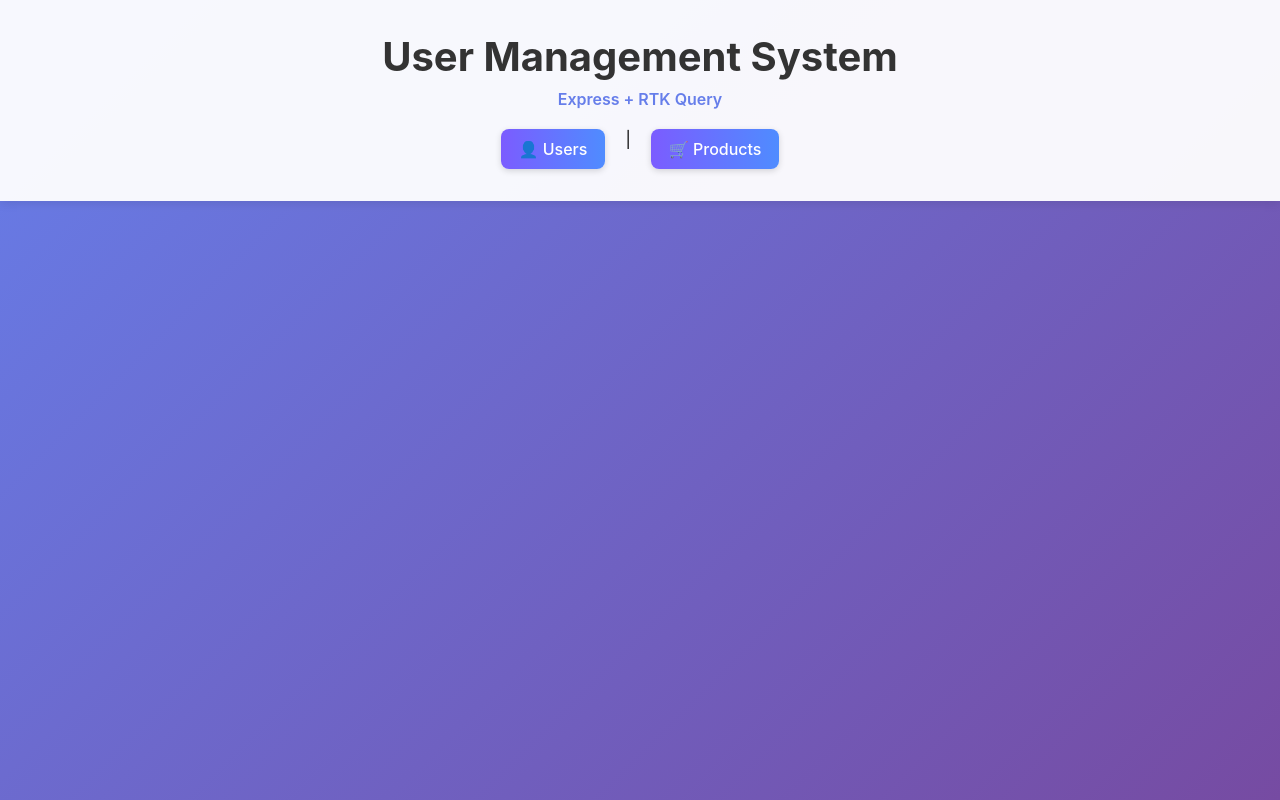
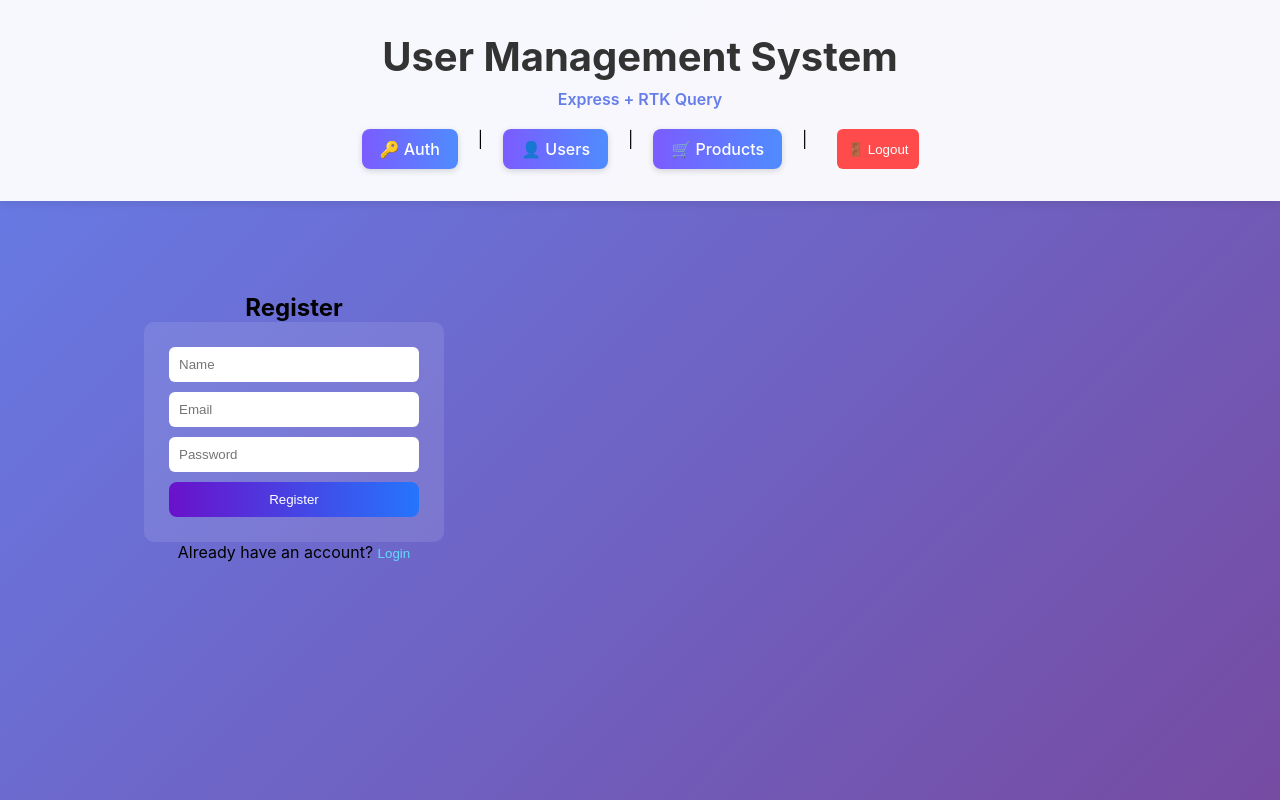
Before and after one commit to AliakseiKrasko/fullstack_project, a React app in the folder frontend/: page /auth in a window 1280 px wide. Built offline with nearby package versions, Linux system fonts and the light colour scheme; the HTML template or start-up script is replaced by a standard one.

Commit message:
added auth and routing

```diff
--- a/frontend/src/App.css
+++ b/frontend/src/App.css
@@ -576,3 +576,62 @@ nav {
 .product-form button:hover {
   opacity: 0.9;
 }
+
+.auth-page {
+  display: flex;
+  flex-direction: column;
+  align-items: center;
+  margin-top: 60px;
+}
+
+.auth-form {
+  display: flex;
+  flex-direction: column;
+  gap: 10px;
+  background: rgba(255, 255, 255, 0.1);
+  padding: 25px;
+  border-radius: 10px;
+  width: 300px;
+  color: #fff;
+}
+
+.auth-form input {
+  padding: 10px;
+  border-radius: 6px;
+  border: none;
+  outline: none;
+}
+
+.auth-form button {
+  background: linear-gradient(90deg, #6a11cb, #2575fc);
+  color: white;
+  border: none;
+  padding: 10px;
+  border-radius: 8px;
+  cursor: pointer;
+}
+
+.auth-form button:hover {
+  opacity: 0.9;
+}
+
+.toggle-btn {
+  background: none;
+  border: none;
+  color: #61dafb;
+  cursor: pointer;
+}
+
+.logout-btn {
+  background: #ff4b4b;
+  border: none;
+  color: white;
+  padding: 5px 10px;
+  border-radius: 6px;
+  cursor: pointer;
+  margin-left: 10px;
+}
+
+.logout-btn:hover {
+  opacity: 0.8;
+}
--- a/frontend/src/App.tsx
+++ b/frontend/src/App.tsx
@@ -1,10 +1,27 @@
-import { Routes, Route, Link } from 'react-router-dom'
+import { Routes, Route, Link, Navigate } from 'react-router-dom'
 import { UserForm } from './components/UserForm'
 import { UserList } from './components/UserList'
+import { ProductsPage } from './pages/ProductsPage'
+import { AuthPage } from './pages/AuthPage'
 import './App.css'
-import {ProductsPage} from './pages/ProductsPage.tsx';
+
+/* 🔐 Компонент защиты маршрутов */
+const ProtectedRoute = ({ children }: { children: JSX.Element }) => {
+    const token = localStorage.getItem('token')
+    if (!token) {
+        alert('🔒 Please log in first')
+        return <Navigate to="/auth" replace />
+    }
+    return children
+}
 
 function App() {
+    const handleLogout = () => {
+        localStorage.removeItem('token')
+        alert('👋 Logged out successfully')
+        window.location.href = '/auth'
+    }
+
     return (
         <div className="app">
             <header className="app-header">
@@ -13,24 +30,42 @@ function App() {
 
                 {/* Навигация */}
                 <nav>
-                    <Link to="/users" className="link">👤 Users</Link>
-                    {' | '}
-                    <Link to="/products" className="link">🛒 Products</Link>
+                    <Link to="/auth" className="link">🔑 Auth</Link>{' | '}
+                    <Link to="/users" className="link">👤 Users</Link>{' | '}
+                    <Link to="/products" className="link">🛒 Products</Link>{' | '}
+                    <button onClick={handleLogout} className="logout-btn">
+                        🚪 Logout
+                    </button>
                 </nav>
             </header>
 
             <main className="app-main">
                 <Routes>
+                    {/* Страница авторизации */}
+                    <Route path="/auth" element={<AuthPage />} />
+
+                    {/* Защищённые маршруты */}
                     <Route
                         path="/users"
                         element={
-                            <>
-                                <UserForm />    {/* 👈 Форма создания пользователя */}
-                                <UserList />    {/* 👈 Список пользователей */}
-                            </>
+                            <ProtectedRoute>
+                                <>
+                                    <UserForm />
+                                    <UserList />
+                                </>
+                            </ProtectedRoute>
                         }
                     />
-                    <Route path="/products" element={<ProductsPage userId={1} />} /> {/* пример для user_id */}
+                    <Route
+                        path="/products"
+                        element={
+                            <ProtectedRoute>
+                                <ProductsPage userId={1} />
+                            </ProtectedRoute>
+                        }
+                    />
+
+                    {/* Главная */}
                     <Route path="/" element={<p>Welcome! Choose a section 👆</p>} />
                 </Routes>
             </main>
--- /dev/null
+++ b/frontend/src/pages/AuthPage.tsx
@@ -0,0 +1,85 @@
+import { useState } from 'react'
+import { useRegisterUserMutation, useLoginUserMutation } from '../services/usersApi'
+
+export const AuthPage = () => {
+    const [isRegister, setIsRegister] = useState(true)
+    const [form, setForm] = useState({ name: '', email: '', password: '' })
+    const [registerUser, { isLoading: regLoading }] = useRegisterUserMutation()
+    const [loginUser, { isLoading: logLoading }] = useLoginUserMutation()
+
+    const handleChange = (e: React.ChangeEvent<HTMLInputElement>) => {
+        setForm({ ...form, [e.target.name]: e.target.value })
+    }
+
+    const handleSubmit = async (e: React.FormEvent) => {
+        e.preventDefault()
+        try {
+            if (isRegister) {
+                await registerUser(form).unwrap()
+                alert('✅ Registration successful! Please log in.')
+                setIsRegister(false)
+            } else {
+                const res = await loginUser({
+                    email: form.email,
+                    password: form.password,
+                }).unwrap()
+                localStorage.setItem('token', res.token)
+                alert('✅ Logged in successfully!')
+                window.location.href = '/products'
+            }
+        } catch (err: any) {
+            alert(`❌ ${err?.data?.message || 'Something went wrong'}`)
+        }
+    }
+
+    return (
+        <div className="auth-page">
+            <h2>{isRegister ? 'Register' : 'Login'}</h2>
+            <form className="auth-form" onSubmit={handleSubmit}>
+                {isRegister && (
+                    <input
+                        type="text"
+                        name="name"
+                        placeholder="Name"
+                        value={form.name}
+                        onChange={handleChange}
+                        required
+                    />
+                )}
+                <input
+                    type="email"
+                    name="email"
+                    placeholder="Email"
+                    value={form.email}
+                    onChange={handleChange}
+                    required
+                />
+                <input
+                    type="password"
+                    name="password"
+                    placeholder="Password"
+                    value={form.password}
+                    onChange={handleChange}
+                    required
+                />
+
+                <button type="submit" disabled={regLoading || logLoading}>
+                    {isRegister
+                        ? regLoading ? 'Registering...' : 'Register'
+                        : logLoading ? 'Logging in...' : 'Login'}
+                </button>
+            </form>
+
+            <p>
+                {isRegister ? 'Already have an account?' : 'Need to register?'}{' '}
+                <button
+                    type="button"
+                    className="toggle-btn"
+                    onClick={() => setIsRegister(!isRegister)}
+                >
+                    {isRegister ? 'Login' : 'Register'}
+                </button>
+            </p>
+        </div>
+    )
+}
--- a/frontend/src/services/usersApi.ts
+++ b/frontend/src/services/usersApi.ts
@@ -3,9 +3,35 @@ import type {Order, Product, User} from "../types/user.types.ts";
 
 export const usersApi = createApi({
     reducerPath: 'usersApi',
-    baseQuery: fetchBaseQuery({baseUrl: 'http://localhost:3000'}),
-    tagTypes: ['Users', 'Orders', 'Products'],
+    baseQuery: fetchBaseQuery({
+        baseUrl: 'http://localhost:3000',
+        prepareHeaders: (headers) => {
+            const token = localStorage.getItem('token')
+            if (token) {
+                headers.set('authorization', `Bearer ${token}`)
+            }
+            return headers
+        },
+    }),
+    tagTypes: ['Users', 'Products', 'Orders'],
     endpoints: (builder) => ({
+        // 🔹 регистрация
+        registerUser: builder.mutation({
+            query: (body) => ({
+                url: '/auth/register',
+                method: 'POST',
+                body,
+            }),
+        }),
+
+        // 🔹 логин
+        loginUser: builder.mutation({
+            query: (body) => ({
+                url: '/auth/login',
+                method: 'POST',
+                body,
+            }),
+        }),
 
         // --- USERS ---
         getUsers: builder.query<User[], void>({
@@ -76,6 +102,8 @@ export const usersApi = createApi({
 });
 
 export const {
+    useRegisterUserMutation,
+    useLoginUserMutation,
     useGetUsersQuery,
     useCreateUserMutation,
     useDeleteUserMutation,
```
